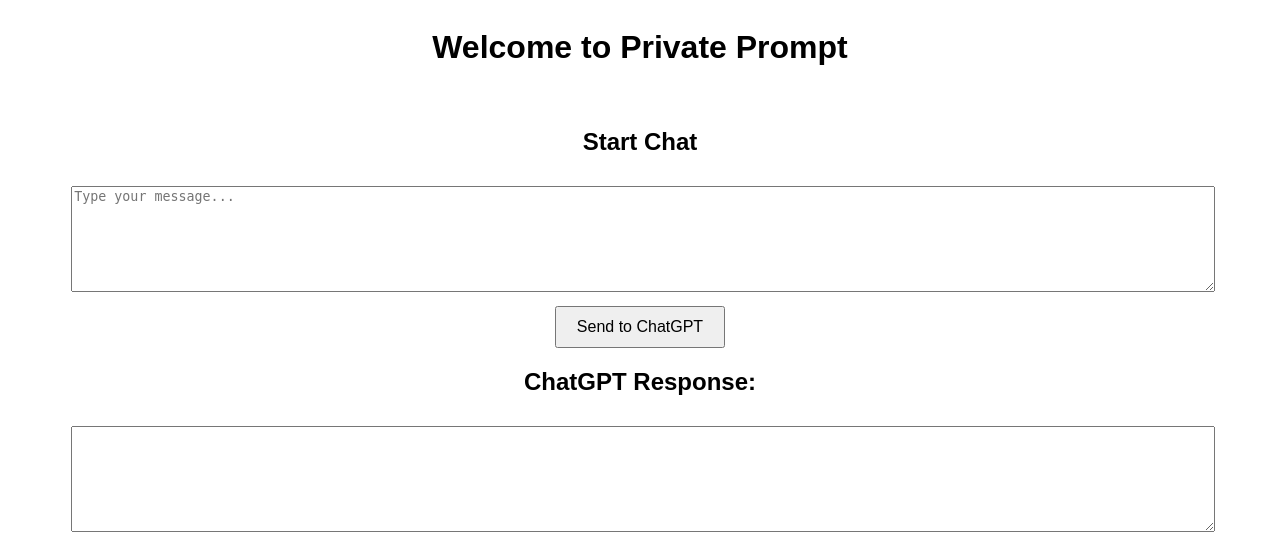
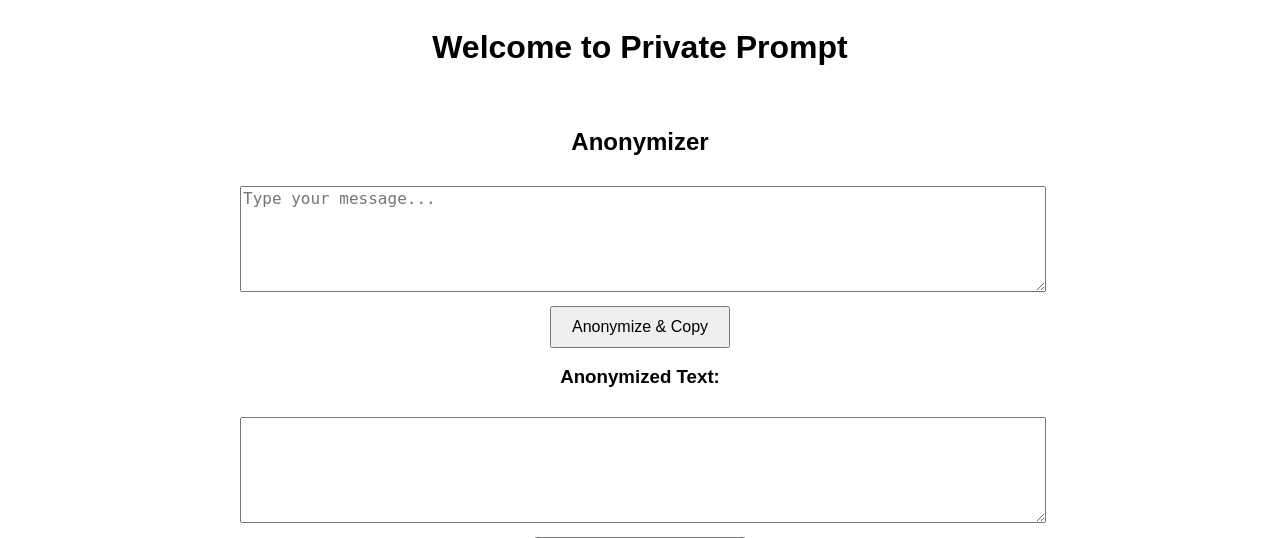
Before and after one commit to Chkouba/privateprompte-api, a Flask app: page / in a window 1280 px wide. Shown: the top 538 px of the page. Run offline with Flask 3, Linux system fonts and the light colour scheme.

Commit message:
Update index.html

```diff
--- a/templates/index.html
+++ b/templates/index.html
@@ -14,13 +14,14 @@
         }
         .container {
             width: 90%;
-            max-width: 1200px;
+            max-width: 800px;
             margin-top: 20px;
         }
         textarea {
             width: 100%;
             height: 100px;
             margin-top: 10px;
+            font-size: 16px;
         }
         button {
             padding: 10px 20px;
@@ -28,33 +29,35 @@
             cursor: pointer;
             margin-top: 10px;
         }
-        iframe {
-            width: 100%;
-            height: 600px;
-            border: none;
-            margin-top: 20px;
-        }
     </style>
 </head>
 <body>
     <h1>Welcome to Private Prompt</h1>
+
     <div class="container">
-        <h2>Start Chat</h2>
+        <h2>Anonymizer</h2>
         <textarea id="userInput" placeholder="Type your message..."></textarea>
-        <button onclick="sendMessage()">Send to ChatGPT</button>
+        <button onclick="anonymizeText()">Anonymize & Copy</button>
 
-        <h2>ChatGPT Response:</h2>
-        <textarea id="chatResponse" readonly></textarea>
+        <h3>Anonymized Text:</h3>
+        <textarea id="anonymizedText" readonly></textarea>
+        <button onclick="copyToClipboard('anonymizedText')">Copy & Open ChatGPT</button>
 
-        <!-- ChatGPT intégré directement en IFRAME -->
-        <iframe id="chatFrame" src="https://chat.openai.com"></iframe>
+        <hr>
+
+        <h2>Recontextualizer</h2>
+        <textarea id="chatResponse" placeholder="Paste ChatGPT response here..."></textarea>
+        <button onclick="recontextualizeText()">Recontextualize</button>
+
+        <h3>Recontextualized Text:</h3>
+        <textarea id="recontextualizedText" readonly></textarea>
+        <button onclick="copyToClipboard('recontextualizedText')">Copy</button>
     </div>
 
     <script>
-        function sendMessage() {
+        function anonymizeText() {
             let inputText = document.getElementById("userInput").value;
 
-            // Étape 1 : Anonymisation
             fetch("/anonymize", {
                 method: "POST",
                 headers: { "Content-Type": "application/json" },
@@ -62,19 +65,14 @@
             })
             .then(response => response.json())
             .then(data => {
-                // Étape 2 : Envoyer le texte anonymisé vers ChatGPT en simulant l'entrée utilisateur
-                let iframe = document.getElementById("chatFrame").contentWindow;
-                iframe.postMessage({ type: "chat_message", text: data.anonymized_text }, "*");
+                document.getElementById("anonymizedText").value = data.anonymized_text;
             })
             .catch(error => console.error("Error:", error));
         }
 
-        window.addEventListener("message", function(event) {
-            // Vérification pour s'assurer que le message provient bien de ChatGPT
-            if (event.data && event.data.type === "chat_response") {
-                let responseText = event.data.text;
+        function recontextualizeText() {
+            let responseText = document.getElementById("chatResponse").value;
 
-                // Étape 3 : Recontextualisation automatique
             fetch("/recontextualize", {
                 method: "POST",
                 headers: { "Content-Type": "application/json" },
@@ -82,11 +80,20 @@
             })
             .then(response => response.json())
             .then(data => {
-                    document.getElementById("chatResponse").value = data.recontextualized_text;
+                document.getElementById("recontextualizedText").value = data.recontextualized_text;
             })
             .catch(error => console.error("Error:", error));
         }
-        });
+
+        function copyToClipboard(elementId) {
+            let textarea = document.getElementById(elementId);
+            textarea.select();
+            document.execCommand("copy");
+
+            if (elementId === "anonymizedText") {
+                window.open('https://chat.openai.com', '_blank');
+            }
+        }
     </script>
 </body>
 </html>
```
Lines whose indentation alone changed are shown as unchanged.
